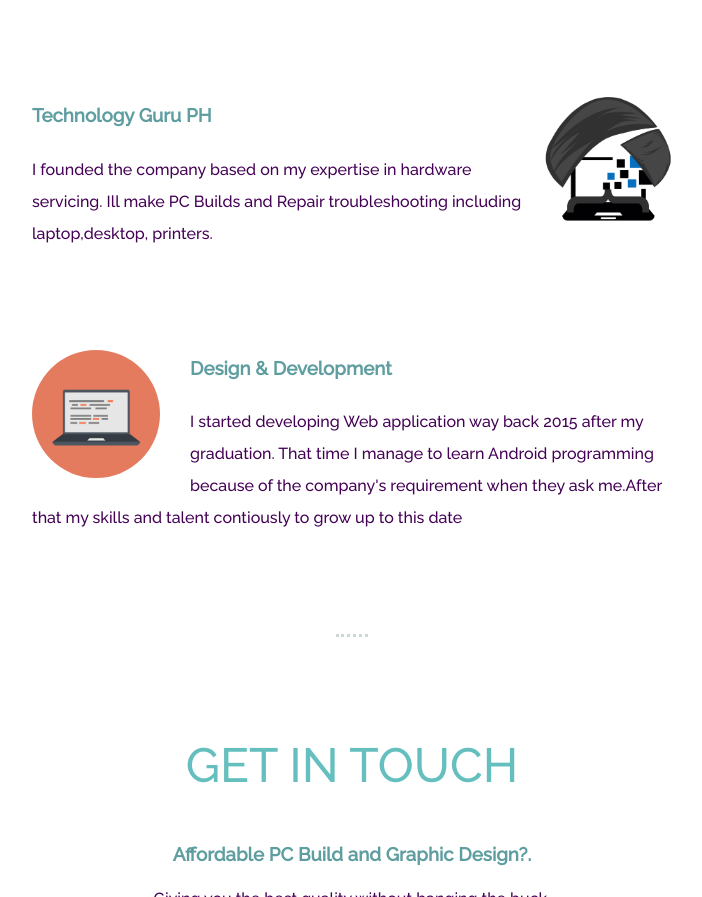
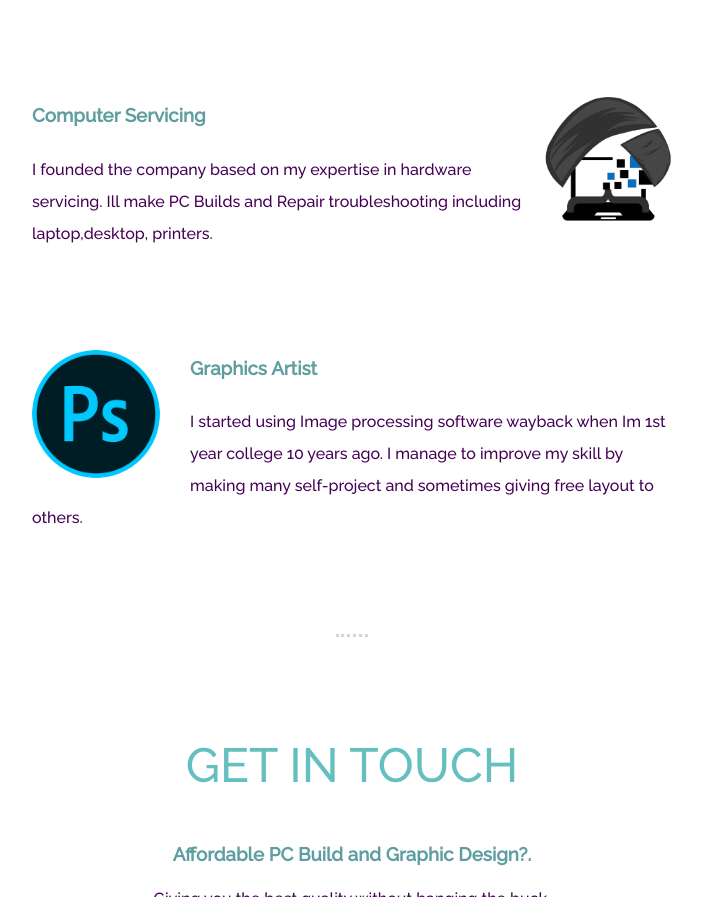
Before and after one commit to jltdev15/Basic-portfolio-layout, a plain HTML site: page index.html in a window 1280 px wide. Shown: the part 1754-2651 px from the top of the page, without its empty margins (288-990 px from the left). Drawn offline with Linux system fonts and the light colour scheme.

Commit message:
update the skill row
added new png for new skill

```diff
--- a/index.html
+++ b/index.html
@@ -32,13 +32,13 @@
               </div>
               <div class="skill-row">
                 <img class="chilli-img" src="images/chillies.png" alt="">
-                <h3>Technology Guru PH</h3>
+                <h3>Computer Servicing</h3>
                 <p>I founded the company based on my expertise in hardware servicing. Ill make PC Builds and Repair troubleshooting including laptop,desktop, printers.</p>
               </div>
               <div class="skill-row">
-                <img class="code-img" src="images/computer.png" alt="">
-                <h3>Design & Development</h3>
-                <p>I started developing Web application way back 2015 after my graduation. That time I manage to learn Android programming because of the company's requirement when they ask me.After that my skills and talent contiously to grow up to this date</p>
+                <img class="code-img" src="images/ps.png" alt="">
+                <h3>Graphics Artist</h3>
+                <p>I started using Image processing software wayback when Im 1st year college 10 years ago. I manage to improve my skill by making many self-project and sometimes giving free layout to others.</p>
               </div>
             </div>
             <hr>
```
Also changed, not shown: images/ps.png (added).
